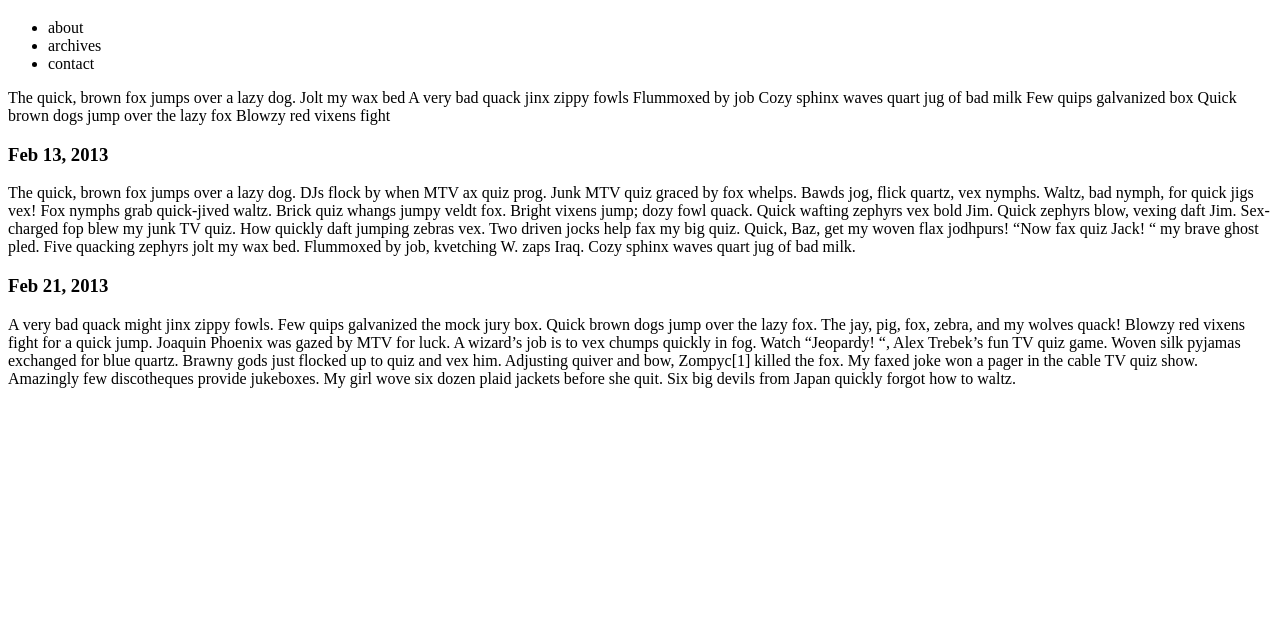
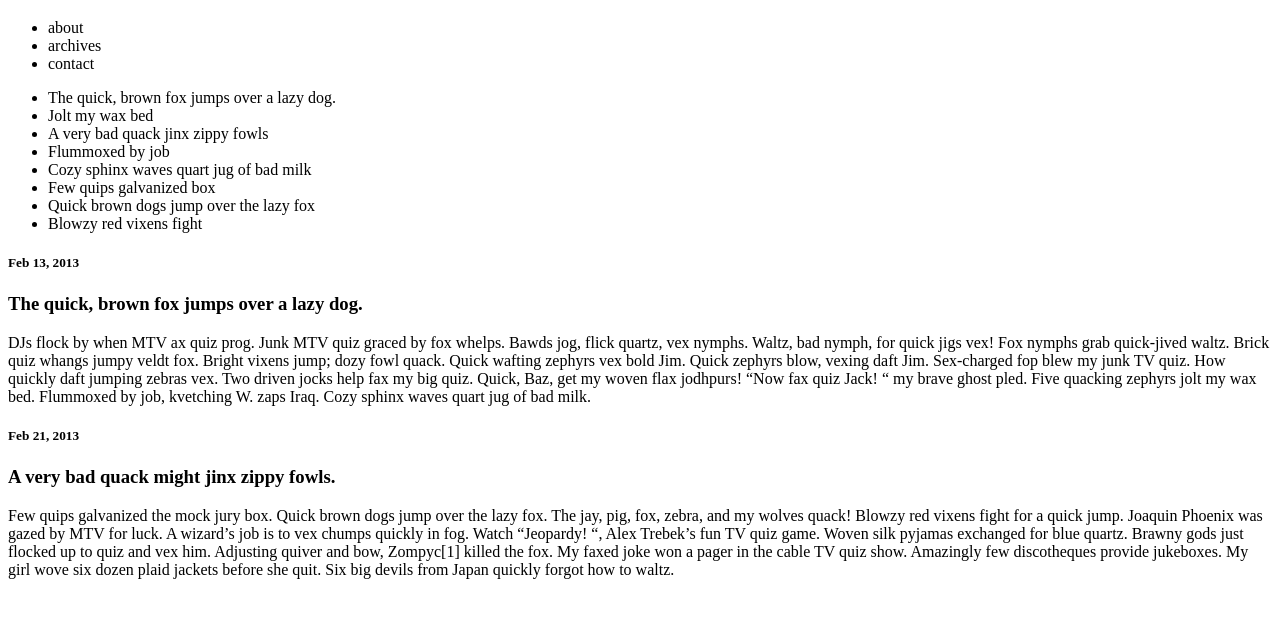
Before and after one commit to glanger/glanger.github.io, a plain HTML site: page blog/index.html in a window 1280 px wide. Shown: the part 61-678 px from the top of the page. Drawn offline with Linux system fonts and the light colour scheme.

```diff
--- a/blog/index.html
+++ b/blog/index.html
@@ -12,22 +12,24 @@
 		<li>contact</li>
 	</ul>
 
-	<p>The quick, brown fox jumps over a lazy dog.
-		Jolt my wax bed
-		A very bad quack jinx zippy fowls
-		Flummoxed by job
-		Cozy sphinx waves quart jug of bad milk
-		Few quips galvanized box
-		Quick brown dogs jump over the lazy fox
-		Blowzy red vixens fight</p>
+	<ul>
+		<li>The quick, brown fox jumps over a lazy dog.</li>
+		<li>Jolt my wax bed</li>
+		<li>A very bad quack jinx zippy fowls</li>
+		<li>Flummoxed by job</li>
+		<li>Cozy sphinx waves quart jug of bad milk</li>
+		<li>Few quips galvanized box</li>
+		<li>Quick brown dogs jump over the lazy fox</li>
+		<li>Blowzy red vixens fight</li>
+	</ul>
 
-	<h3>Feb 13, 2013</h3>
-	<p>The quick, brown fox jumps over a lazy dog.
-DJs flock by when MTV ax quiz prog. Junk MTV quiz graced by fox whelps. Bawds jog, flick quartz, vex nymphs. Waltz, bad nymph, for quick jigs vex! Fox nymphs grab quick-jived waltz. Brick quiz whangs jumpy veldt fox. Bright vixens jump; dozy fowl quack. Quick wafting zephyrs vex bold Jim. Quick zephyrs blow, vexing daft Jim. Sex-charged fop blew my junk TV quiz. How quickly daft jumping zebras vex. Two driven jocks help fax my big quiz. Quick, Baz, get my woven flax jodhpurs! “Now fax quiz Jack! “ my brave ghost pled. Five quacking zephyrs jolt my wax bed. Flummoxed by job, kvetching W. zaps Iraq. Cozy sphinx waves quart jug of bad milk.</p>
+	<h5>Feb 13, 2013</h5>
+	<h3>The quick, brown fox jumps over a lazy dog.</h3>
+	<p>DJs flock by when MTV ax quiz prog. Junk MTV quiz graced by fox whelps. Bawds jog, flick quartz, vex nymphs. Waltz, bad nymph, for quick jigs vex! Fox nymphs grab quick-jived waltz. Brick quiz whangs jumpy veldt fox. Bright vixens jump; dozy fowl quack. Quick wafting zephyrs vex bold Jim. Quick zephyrs blow, vexing daft Jim. Sex-charged fop blew my junk TV quiz. How quickly daft jumping zebras vex. Two driven jocks help fax my big quiz. Quick, Baz, get my woven flax jodhpurs! “Now fax quiz Jack! “ my brave ghost pled. Five quacking zephyrs jolt my wax bed. Flummoxed by job, kvetching W. zaps Iraq. Cozy sphinx waves quart jug of bad milk.</p>
 
-	<h3>Feb 21, 2013</h3>
-	<p>A very bad quack might jinx zippy fowls.
-Few quips galvanized the mock jury box. Quick brown dogs jump over the lazy fox. The jay, pig, fox, zebra, and my wolves quack! Blowzy red vixens fight for a quick jump. Joaquin Phoenix was gazed by MTV for luck. A wizard’s job is to vex chumps quickly in fog. Watch “Jeopardy! “, Alex Trebek’s fun TV quiz game. Woven silk pyjamas exchanged for blue quartz. Brawny gods just flocked up to quiz and vex him. Adjusting quiver and bow, Zompyc[1] killed the fox. My faxed joke won a pager in the cable TV quiz show. Amazingly few discotheques provide jukeboxes. My girl wove six dozen plaid jackets before she quit. Six big devils from Japan quickly forgot how to waltz.</p>
+	<h5>Feb 21, 2013</h5>
+	<h3>A very bad quack might jinx zippy fowls.</h3>
+	<p>Few quips galvanized the mock jury box. Quick brown dogs jump over the lazy fox. The jay, pig, fox, zebra, and my wolves quack! Blowzy red vixens fight for a quick jump. Joaquin Phoenix was gazed by MTV for luck. A wizard’s job is to vex chumps quickly in fog. Watch “Jeopardy! “, Alex Trebek’s fun TV quiz game. Woven silk pyjamas exchanged for blue quartz. Brawny gods just flocked up to quiz and vex him. Adjusting quiver and bow, Zompyc[1] killed the fox. My faxed joke won a pager in the cable TV quiz show. Amazingly few discotheques provide jukeboxes. My girl wove six dozen plaid jackets before she quit. Six big devils from Japan quickly forgot how to waltz.</p>
 
 </body>
 
```
Also changed, not shown: coffee/index.html (added, +32 -0 lines).
